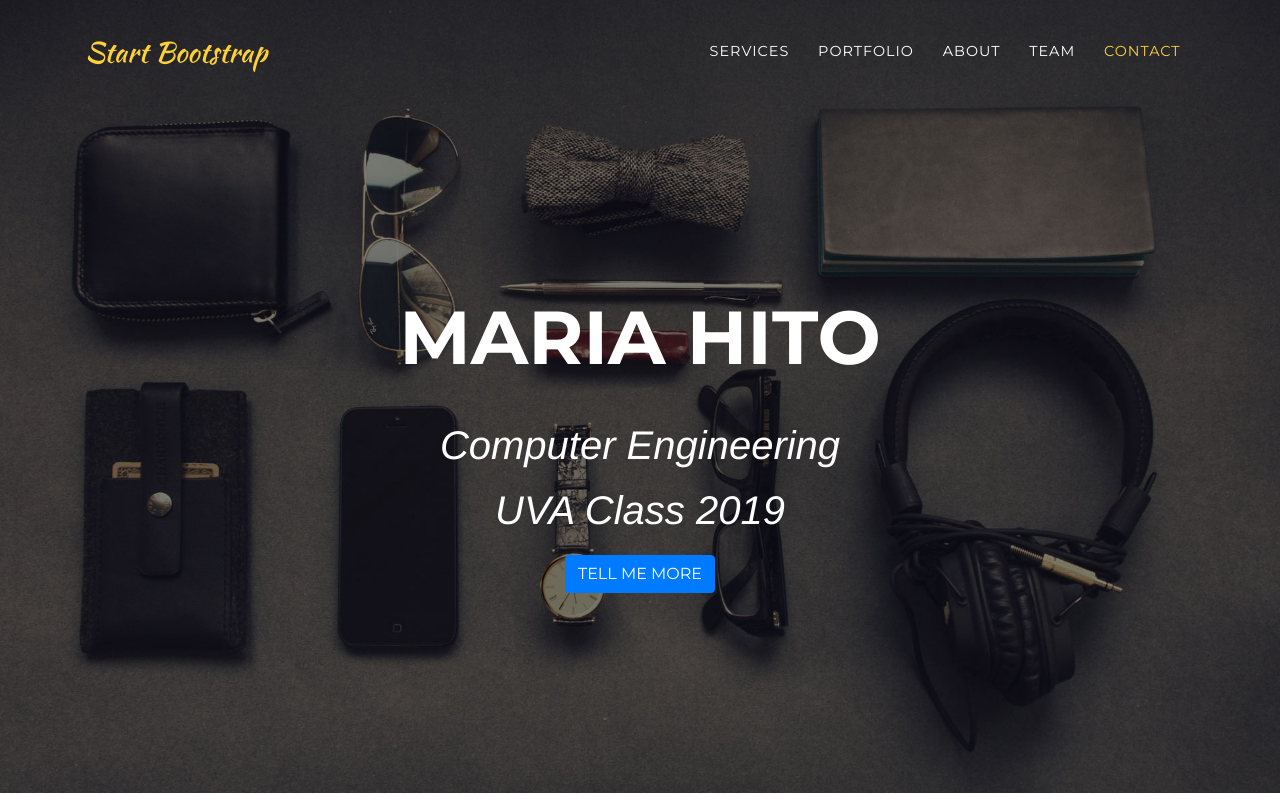
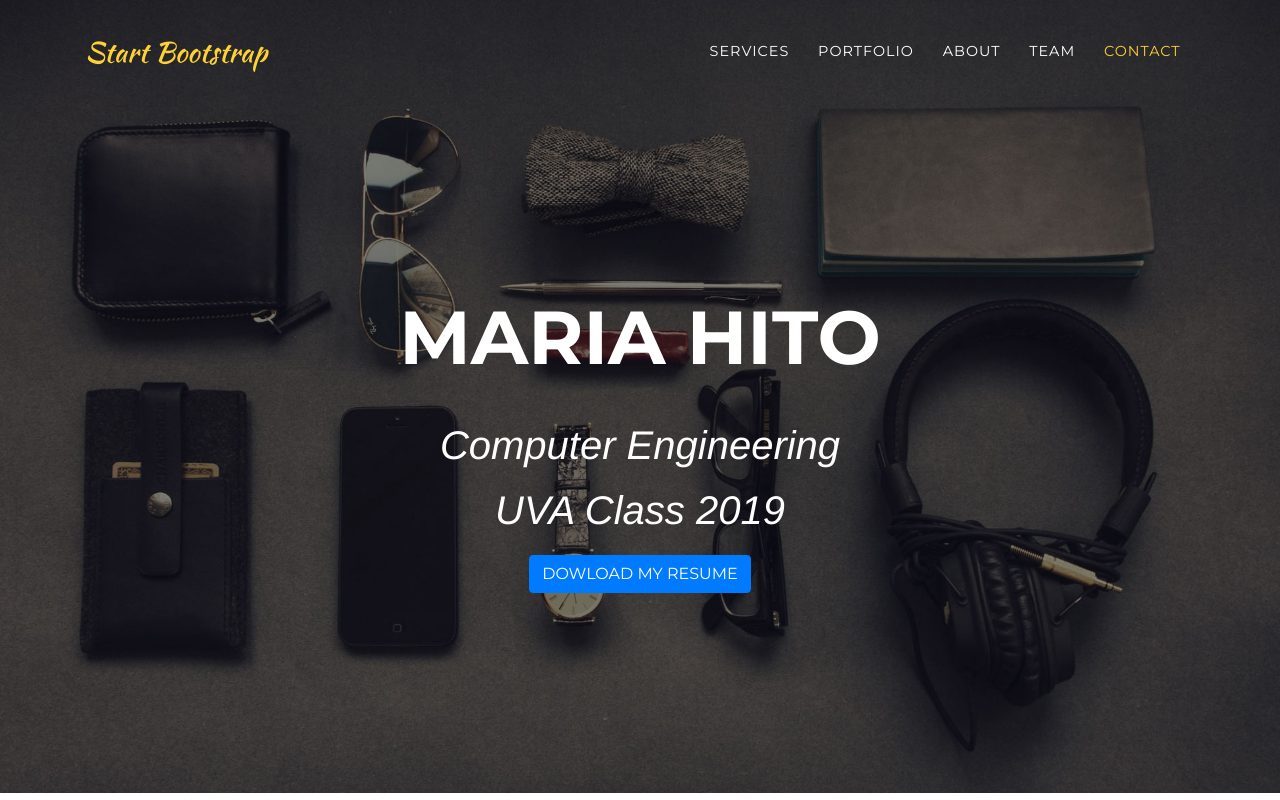
Before and after one commit to mariahito/website, a website with bundled scripts: page index.html in a window 1280 px wide. Shown: the top 800 px of the page. Built offline with nearby package versions, Linux system fonts and the light colour scheme; a web font is replaced by a local one.

Commit message:
modified

```diff
--- a/index.html
+++ b/index.html
@@ -64,7 +64,7 @@
           <div class="intro-heading text-uppercase">Maria Hito</div>
 		  <div class="intro-lead-in">Computer Engineering</div>
 		  <div class="intro-lead-in">UVA Class 2019</div>
-          <a class="btn btn-primary btn-xl text-uppercase js-scroll-trigger" href="#services">Tell Me More</a>
+          <a class="btn btn-primary btn-xl text-uppercase js-scroll-trigger" href="#services">Dowload My Resume</a>
         </div>
       </div>
     </header>
```
